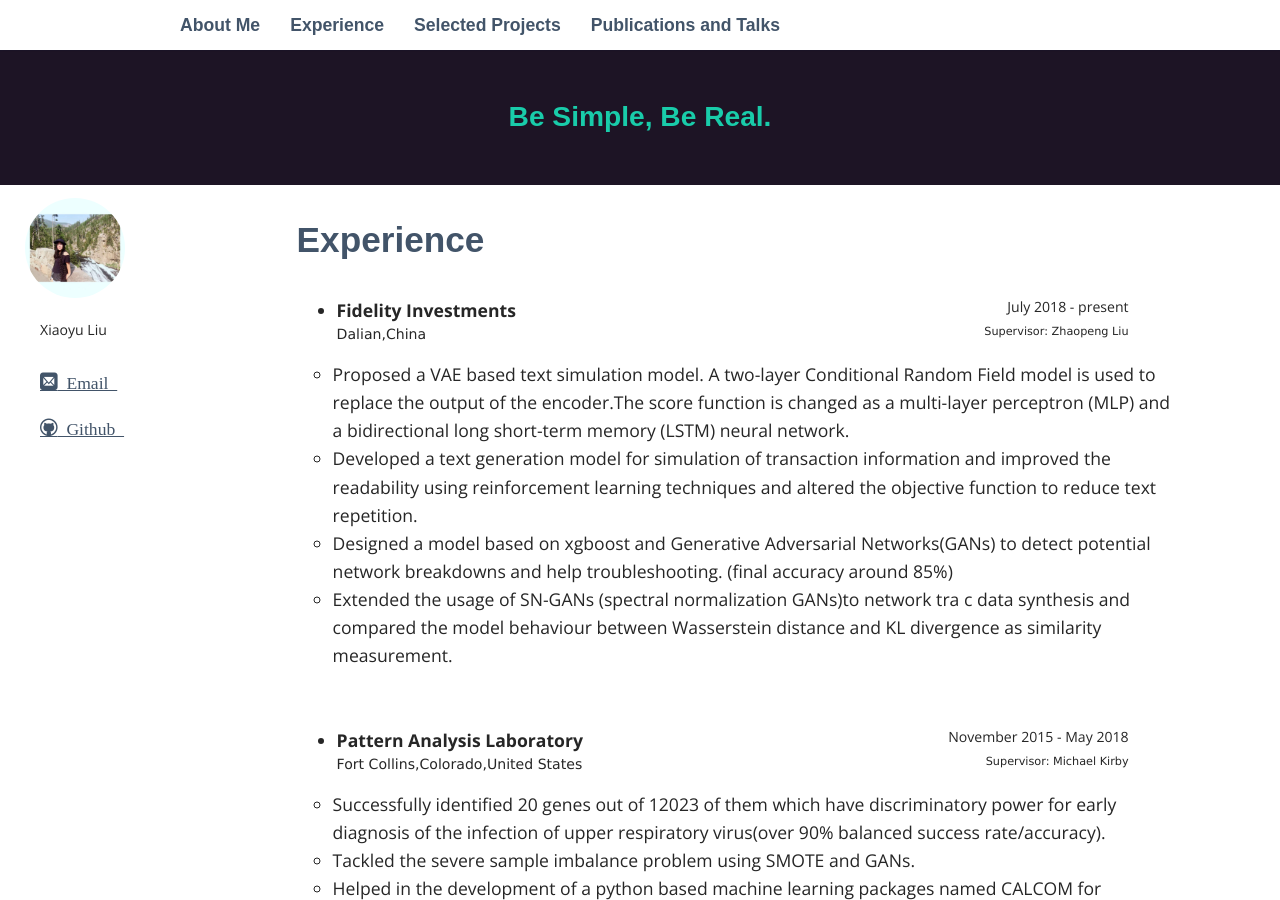
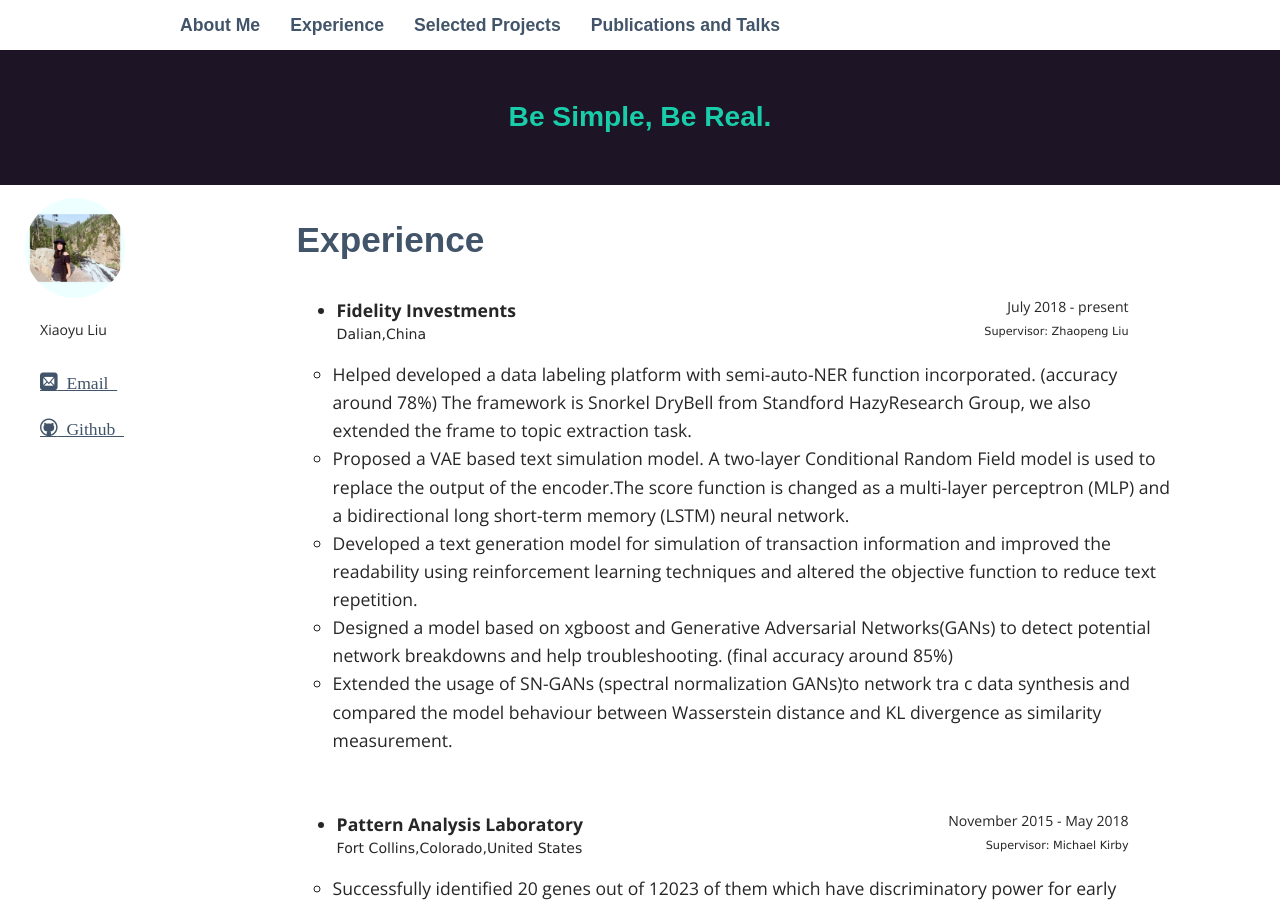
Before and after one commit to ariel1231/ariel1231.github.io, a Jekyll site: the page built from _pages/02_Experience.md, in a window 1280 px wide and 900 px high. Built offline with Jekyll 4.4.1, drawn with Linux system fonts in a browser that asks for light colours; some web fonts are replaced.

Commit message:
Update 02_Experience.md

```diff
--- a/_pages/02_Experience.md
+++ b/_pages/02_Experience.md
@@ -12,6 +12,7 @@ permalink: /experience/
 <span style = "float:right;font-size:80%;margin-right:10%;">Supervisor: Zhaopeng Liu</span>
 </p>
 <ul class = "secondary_list">
+      <li>Helped developed a data labeling platform with semi-auto-NER function incorporated. (accuracy around 78%) The framework is Snorkel DryBell from Standford HazyResearch Group, we also extended the frame to topic extraction task.</li>
       <li>Proposed a VAE based text simulation model. A two-layer Conditional Random Field model is used to replace the output of the encoder.The score function is changed as a multi-layer perceptron (MLP)  and a bidirectional long short-term memory (LSTM) neural network.</li>
       <li>Developed a text generation model for simulation of transaction information and improved the readability using reinforcement learning techniques and altered the objective function to reduce text repetition.</li>
       <li>Designed a model based on xgboost and Generative Adversarial Networks(GANs) to detect potential network breakdowns and help troubleshooting. (final accuracy around 85%)</li>
```
